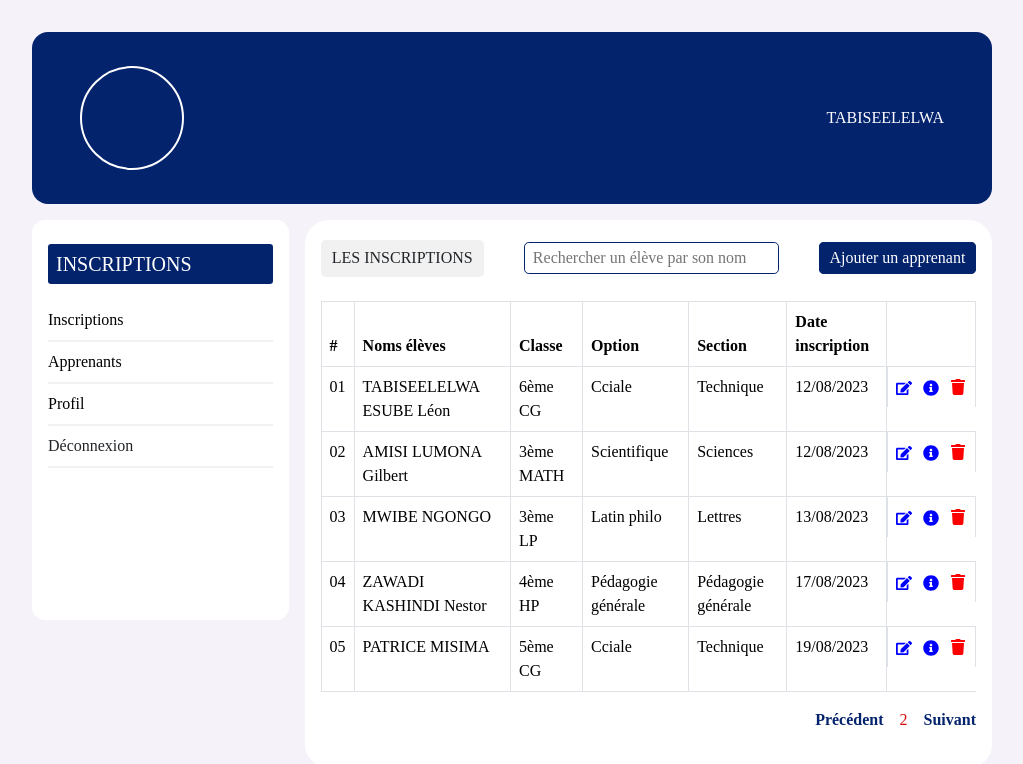
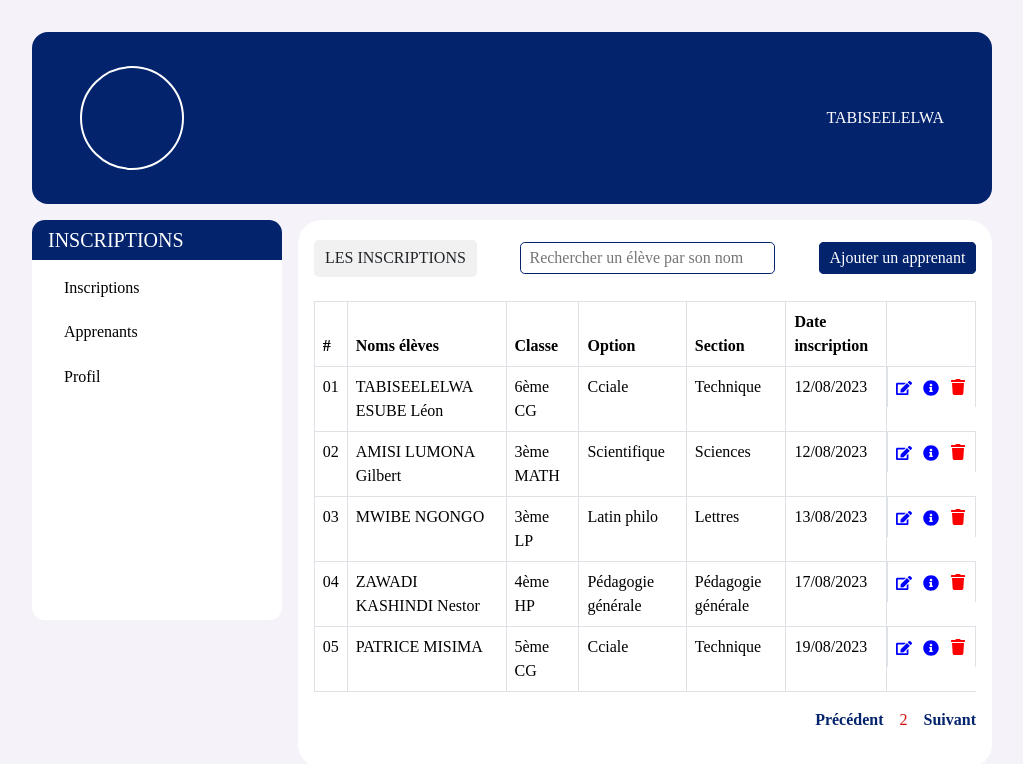
Before and after one commit to tabiseelelwa/shule-frontend, a React (Create React App) app: page / in a window 1280 px wide. Shown: the top 764 px of the page, without its empty margins (128-1151 px from the left). Built offline with nearby package versions, Linux system fonts and the light colour scheme.

Commit message:
reajustement de sidebar

```diff
--- a/src/layout/AdminLayout.js
+++ b/src/layout/AdminLayout.js
@@ -15,24 +15,26 @@ const AdminLayout = () => {
           <div className="asideTitle">
             <h5>ADMINISTRATION</h5>
           </div>
-          <div className="asideButtons">
-            <div className="button">
-              <Link to="">Administration</Link>
-            </div>
-            <div className="button">
-              <Link to="apprenants">Apprenants</Link>
-            </div>
-            <div className="button">
-              <Link to="inscriptions">Inscriptions</Link>
-            </div>
-            <div className="button">
-              <Link to="paiements">Paiements</Link>
-            </div>
-            <div className="button">
-              <Link to="profil">Profil</Link>
-            </div>
-            <div className="button">Déconnexion</div>
-          </div>
+          <ul className="asideButtons">
+            <Link to="">
+              <li>Administration</li>
+            </Link>
+            <Link to="apprenants">
+              <li>Apprenants</li>
+            </Link>
+            <Link to="inscriptions">
+              <li >Inscriptions</li>
+            </Link>
+            <Link to="paiements">
+              <li >Paiements</li>
+            </Link>
+            <Link to="profil" className="profil">
+              <li>
+                Profil
+              </li>
+            </Link>
+            {/* <button>Déconnexion</button> */}
+          </ul>
         </div>
 
         <div className="contenu">
--- a/src/layout/CaisseLayout.js
+++ b/src/layout/CaisseLayout.js
@@ -15,16 +15,16 @@ const CaisseLayout = () => {
           <div className="asideTitle">
             <h5>CAISSE</h5>
           </div>
-          <div className="asideButtons">
-            <div className="button">
-              <Link to="">Paiements</Link>
-            </div>
+          <ul className="asideButtons">
+            <Link className="button">
+              <li to="">Paiements</li>
+            </Link>
 
-            <div className="button">
-              <Link to="profil">Profil</Link>
-            </div>
-            <div className="button">Déconnexion</div>
-          </div>
+            <Link className="button">
+              <li to="profil">Profil</li>
+            </Link>
+            {/* <button className="button">Déconnexion</button> */}
+          </ul>
         </div>
 
         <div className="contenu">
--- a/src/layout/InscriptLayout.js
+++ b/src/layout/InscriptLayout.js
@@ -15,19 +15,18 @@ const InscriptLayout = () => {
           <div className="asideTitleInscript">
             <h5>INSCRIPTIONS</h5>
           </div>
-          <div className="asideButtons">
-            <div className="button">
-              <Link to="">Inscriptions</Link>
-            </div>
-            <div className="button">
-              <Link to="apprenants">Apprenants</Link>
-            </div>
+          <ul className="asideButtons">
+            <Link >
+              <li to="">Inscriptions</li>
+            </Link>
+            <Link >
+              <li to="apprenants">Apprenants</li>
+            </Link>
 
-            <div className="button">
-              <Link to="profil">Profil</Link>
-            </div>
-            <div className="button">Déconnexion</div>
-          </div>
+            <Link >
+              <li to="profil">Profil</li>
+            </Link>
+          </ul>
         </div>
 
         <div className="contenu">
--- a/src/style/caisse.scss
+++ b/src/style/caisse.scss
@@ -62,46 +62,64 @@
     .aside {
       width: 350px;
       background-color: #fff;
-      padding: 1rem;
+      // padding: 1rem;
       border-radius: 0.8rem;
       height: 400px;
 
       .asideTitleInscript {
-        padding: 0.5rem 0;
 
         h5 {
           background-color: #03236d;
           color: #fff;
           padding: 0.5rem;
-          border-radius: 0.2rem;
+          padding: 0.5rem 1rem;
+          border-top-left-radius: 0.8rem;
+          border-top-right-radius: 0.8rem;
         }
       }
 
       .asideTitle {
-        padding: 0.5rem 0;
+        // text-align: center;
+
         h5 {
           background-color: #2261f3;
           color: #fff;
-          padding: 0.5rem;
-          border-radius: 0.2rem;
+          padding: 0.5rem 1rem;
+          border-top-left-radius: 0.8rem;
+          border-top-right-radius: 0.8rem;
         }
       }
 
       .asideButtons {
-        .button {
-          padding: 0.5rem 0 0.5rem 0;
-          border-bottom: #dbdbdc60 2px solid;
+        padding: 0 1.5rem;
+        display: flex;
+        flex-direction: column;
+        gap: 0.3rem;
+
+        a {
+          color: #000;
+          list-style: none;
+          text-decoration: none;
+          padding: 0.5rem;
         }
-      }
-
-      a {
-        text-decoration: none;
-        color: #000;
       }
 
       a:hover {
         color: #2261f3;
-        transition: 300ms;
+        background-color: #eeeded;
+        transition: 400ms all ease-in;
+        font-weight: 600;
+      }
+
+      button {
+        margin-top: 2rem;
+        background-color: #f4cbcb;
+        color: #920a0a;
+        border: 2px #920a0a solid;
+        padding: 0.4rem;
+        font-size: 14pt;
+        font-weight: 600;
+        border-radius: 0.2rem;
       }
     }
 
```
